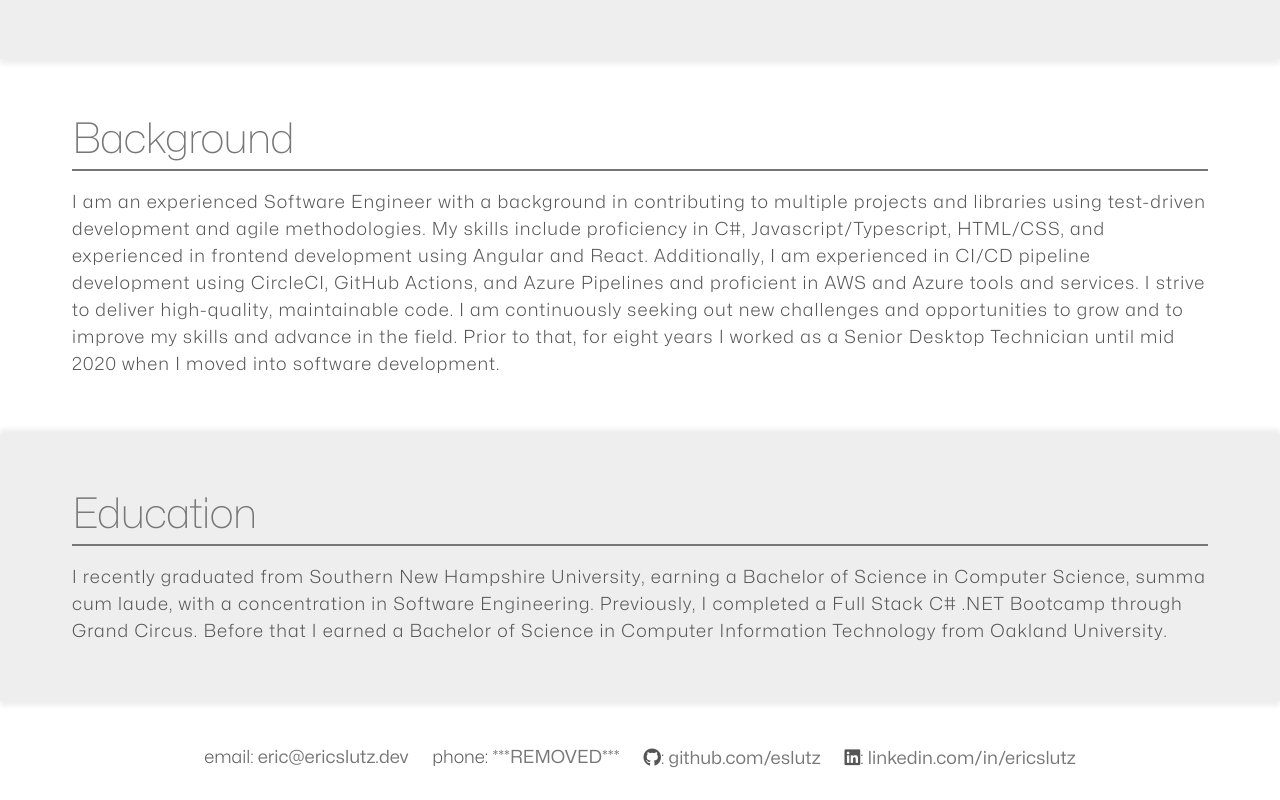
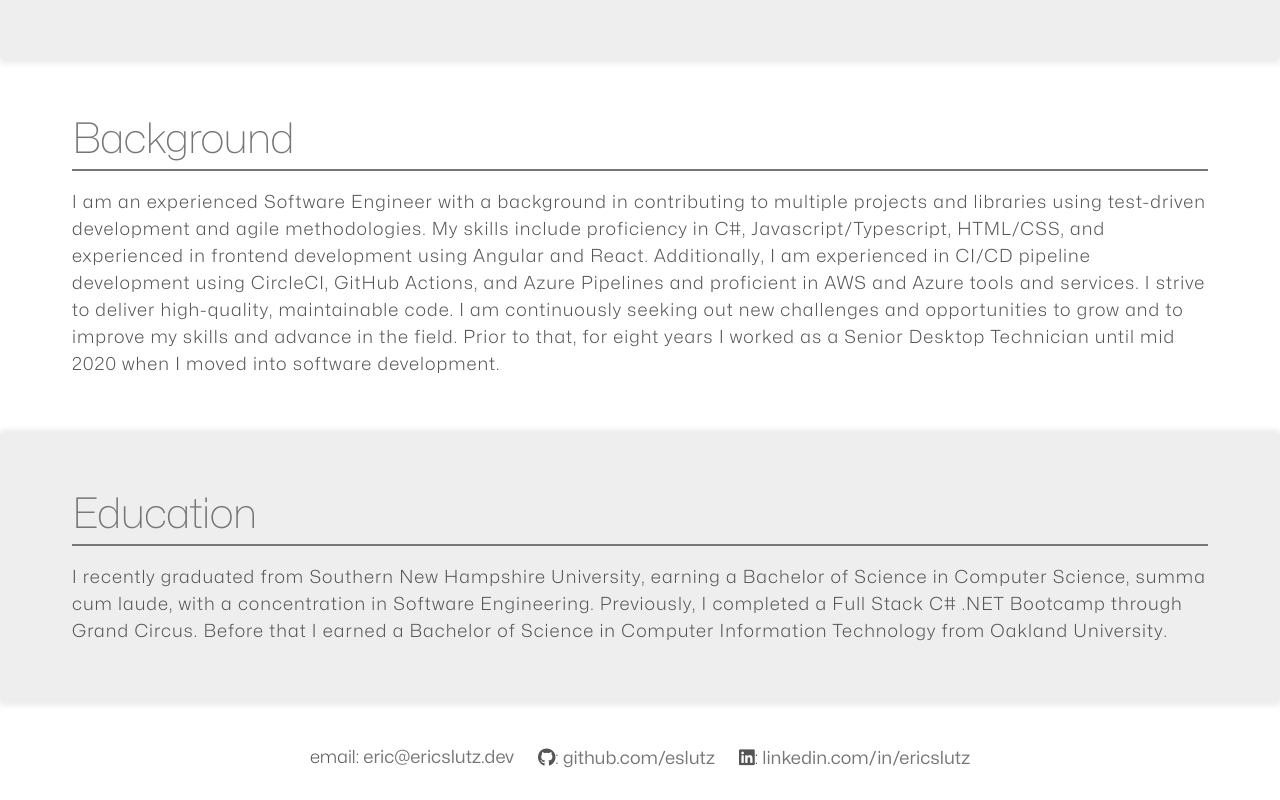
Before and after one commit to eslutz/eslutz.github.io, an Angular app: page /home in a window 1280 px wide. Shown: the part 222-1022 px from the top of the page. Built offline with nearby package versions, Linux system fonts and the light colour scheme.

Commit message:
updated dependencies and removed line from footer

```diff
--- a/src/app/footer/footer.component.html
+++ b/src/app/footer/footer.component.html
@@ -5,7 +5,6 @@
         email:
         <a class="nav-link" href="mailto:eric@ericslutz.dev">eric&#64;ericslutz.dev</a>
       </li>
-      <li>phone: <a class="nav-link" href="tel:***REMOVED***">***REMOVED***</a></li>
       <li>
         <i class="fa-brands fa-github"></i>:
         <a
```
Also changed, not shown: package.json (+15 -14 lines), 1 other file (tests, documents, lock files or other folders).
